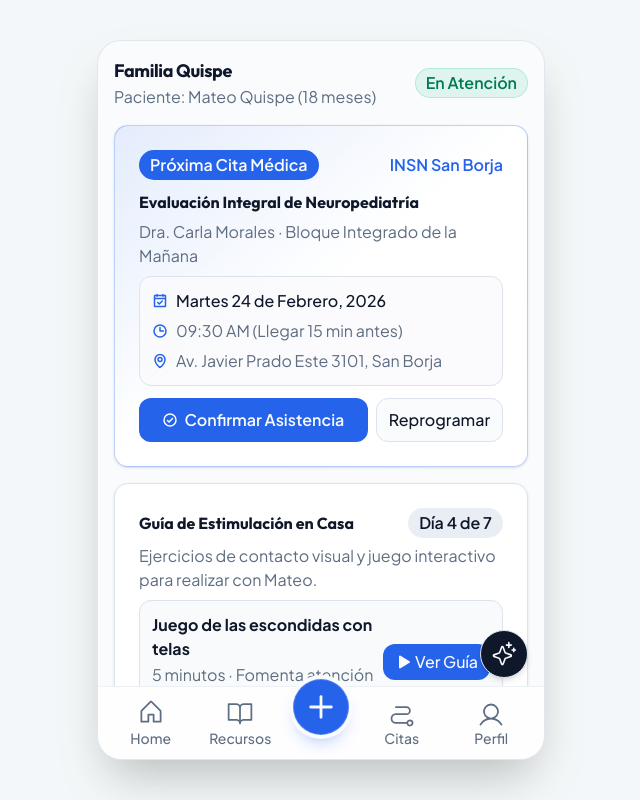
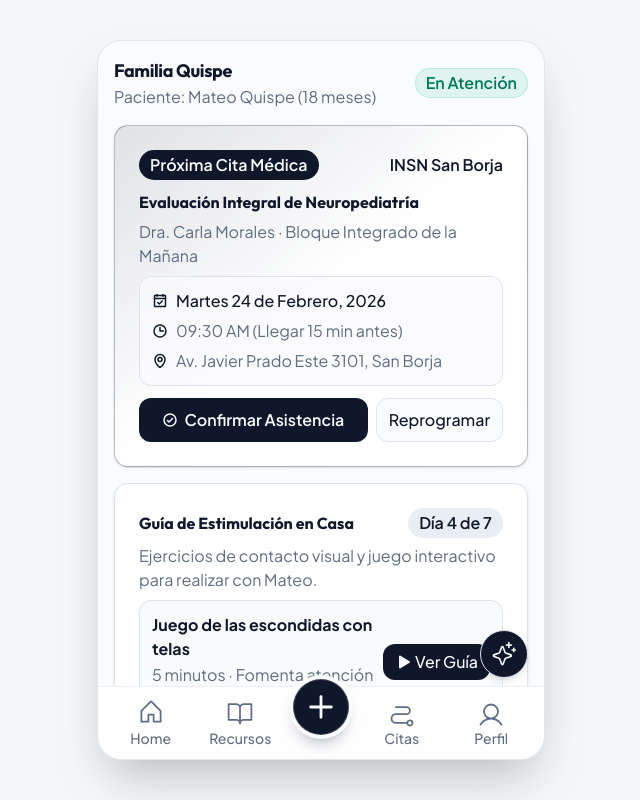
Before and after one commit to TechAtlasDev/neuroalianza, a React (Vite) app in the folder frontend/: page /app/familia in a window 1280 px wide. Shown: the whole page, without its empty margins (319-959 px from the left). Built offline with nearby package versions, Linux system fonts and the light colour scheme.

Commit message:
style(theme): switch primary palette to sophisticated minimalist neutral black

```diff
--- a/frontend/src/index.css
+++ b/frontend/src/index.css
@@ -11,8 +11,8 @@
     --popover: 0 0% 100%;
     --popover-foreground: 222.2 47.4% 11.2%;
 
-    /* Azul Neuroalianza: clínico, confiable, moderno */
-    --primary: 221.2 83.2% 53.3%;
+    /* Color Primario: Negro Neutro Sofisticado y Minimalista */
+    --primary: 222.2 47.4% 11.2%;
     --primary-foreground: 210 40% 98%;
 
     --secondary: 214.3 31.8% 93.5%;
@@ -29,7 +29,7 @@
 
     --border: 214.3 31.8% 89.5%;
     --input: 214.3 31.8% 89.5%;
-    --ring: 221.2 83.2% 53.3%;
+    --ring: 222.2 47.4% 11.2%;
 
     --radius: 0.875rem;
   }
@@ -44,7 +44,7 @@
     --popover: 224 71% 6.5%;
     --popover-foreground: 213 31% 94%;
 
-    --primary: 217.2 91.2% 59.8%;
+    --primary: 210 40% 98%;
     --primary-foreground: 224 71% 4%;
 
     --secondary: 217.2 32.6% 17.5%;
```
